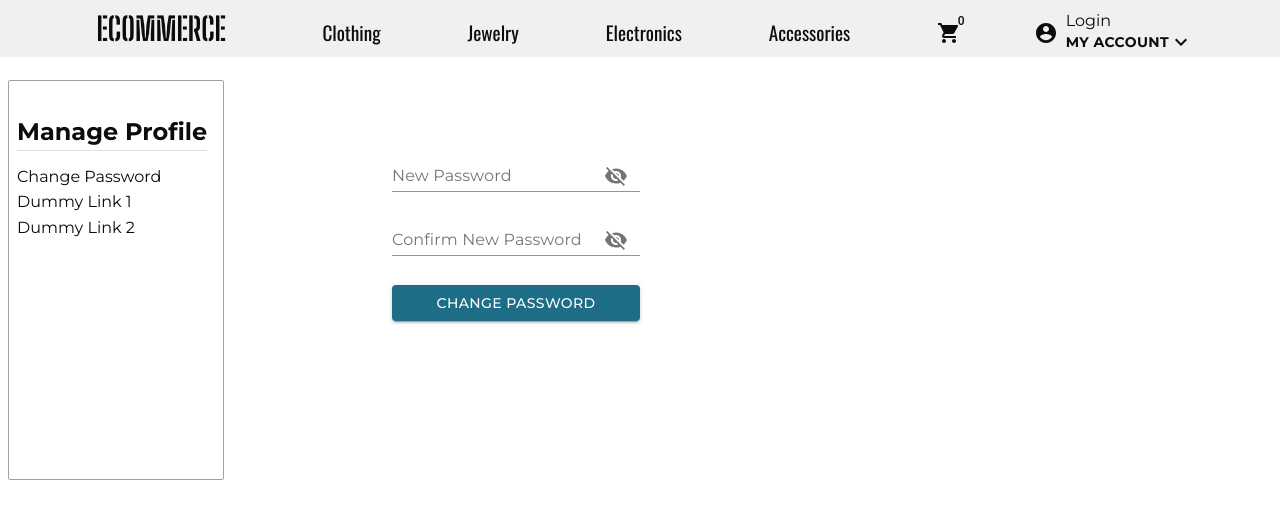
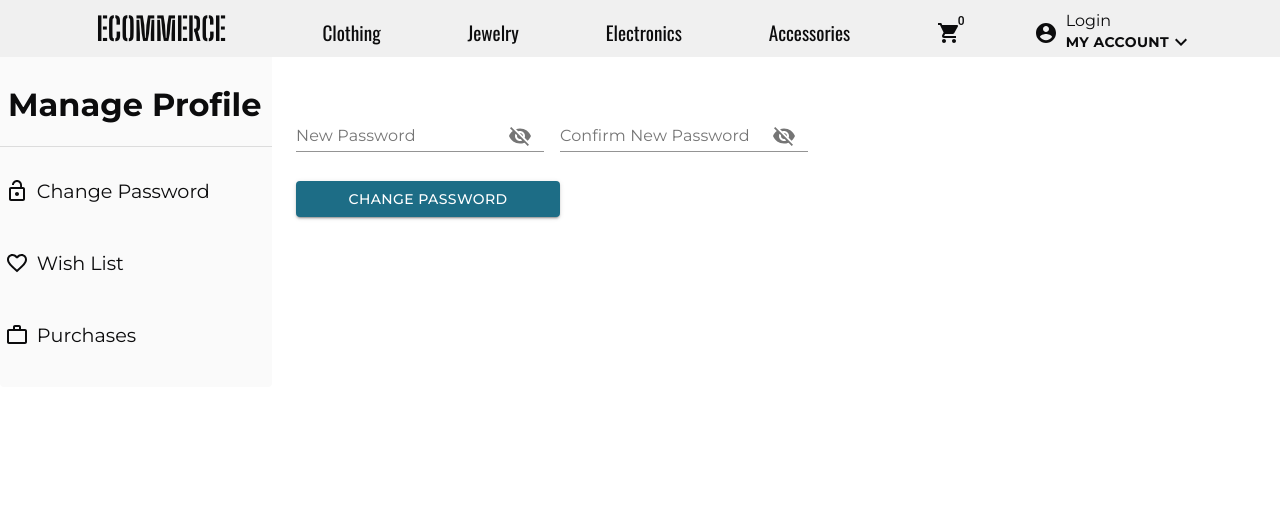
Before and after one commit to kblair40/ecommerce, a React (Create React App) app: page /profile in a window 1280 px wide. Both pictures are taken after a click on the element "Change Password". Shown: the top 518 px of the page. Built offline with nearby package versions, Linux system fonts and the light colour scheme.

Commit message:
Add ComingSoon as placeholder for some ProfileLinks

```diff
--- a/src/components/Auth/ProfileLinks.js
+++ b/src/components/Auth/ProfileLinks.js
@@ -2,48 +2,91 @@ import React, { useState } from "react";
 import makeStyles from "@material-ui/core/styles/makeStyles";
 import Card from "@material-ui/core/Card";
 import Divider from "@material-ui/core/Divider";
+import LockIcon from "@material-ui/icons/Lock";
+import { Link } from "react-router-dom";
+import IconButton from "@material-ui/core/IconButton";
+import FavoriteBorderIcon from "@material-ui/icons/FavoriteBorder";
+import LockOpenIcon from "@material-ui/icons/LockOpen";
+import WorkOutlineIcon from "@material-ui/icons/WorkOutline";
 
 import ChangePasswordForm from "../Forms/ChangePasswordForm";
+import ComingSoon from "../ComingSoon/ComingSoon";
 
-const useStyles = makeStyles({
+const useStyles = makeStyles((theme) => ({
   profileContainer: {
-    width: "50%",
+    width: "100vw",
+    height: "100vh",
     display: "flex",
-    justifyContent: "space-between",
+    // marginTop: "2rem",
   },
-  profileLinksContainer: {},
+  profileLinksContainer: {
+    marginRight: "2rem",
+    minWidth: "14rem",
+    height: "100%",
+  },
   profileCardContainer: {
-    border: "1px solid #a0a1a1",
-    borderRadius: 2,
-    margin: "1rem 0",
-    height: "50vh",
-    minHeight: "8rem",
+    color: "#0c0c0d",
+    // marginLeft: "-1rem",
+    // border: "1px solid #a0a1a1",
+    position: "fixed",
+    top: "3rem",
+    left: 0,
+
+    backgroundColor: "#fafafa",
+    // height: "100%",
+    width: "17rem",
     display: "flex",
     flexDirection: "column",
-    padding: "1rem 1rem 1rem .5rem",
-    "& h2": {
-      color: "#0c0c0d",
-      marginBottom: ".25rem",
-    },
+    padding: "1rem 0",
     "& hr": {
-      marginBottom: "1rem",
+      marginBottom: ".5rem",
     },
   },
+  profileCardHeader: {
+    // already set to Montserrat
+    marginLeft: ".5rem",
+  },
   profileLink: {
-    marginBottom: ".4rem",
-    color: "#0c0c0d",
+    display: "flex",
+    alignItems: "center",
+    transitionDuration: ".3s",
+    padding: ".3rem",
     "&:hover": {
       cursor: "pointer",
-      textDecoration: "underline",
+      background: "#dfdfdf",
     },
   },
-});
+  linkText: {
+    color: "#0c0c0d",
+    marginLeft: ".5rem",
+    fontSize: "1.2rem",
+  },
+  [theme.breakpoints.down("xs")]: {
+    profileContainer: {
+      flexDirection: "column",
+      alignItems: "center",
+      height: "auto",
+    },
+    profileLinksContainer: {
+      marginRight: 0,
+    },
+    profileCardContainer: {
+      position: "static",
+      marginTop: "1.7rem",
+    },
+  },
+}));
 
 const ProfileLinks = () => {
   const classes = useStyles();
   const [componentToRender, setComponentToRender] = useState(null);
 
+  const showComingSoon = () => {
+    setComponentToRender("coming soon");
+  };
+
   const changeRenderedComponent = (e) => {
+    // Hard-coding for now, need to come up with more link ideas
     setComponentToRender("change password");
   };
 
@@ -51,31 +94,32 @@ const ProfileLinks = () => {
     <div className={classes.profileContainer}>
       <div className={classes.profileLinksContainer}>
         <Card elevation={0} className={classes.profileCardContainer}>
-          <h2>Manage Profile</h2>
-          <Divider />
+          <h1 className={classes.profileCardHeader}>Manage Profile</h1>
+          <Divider style={{ width: "100%" }} />
           <div
             className={classes.profileLink}
             onClick={changeRenderedComponent}
           >
-            Change Password
+            <LockOpenIcon />
+            <p className={classes.linkText}>Change Password</p>
           </div>
-          <div
-            className={classes.profileLink}
-            // onClick={changeRenderedComponent}
-          >
-            Dummy Link 1
+          <div className={classes.profileLink} onClick={showComingSoon}>
+            <FavoriteBorderIcon />
+            <p className={classes.linkText}>Wish List</p>
           </div>
-          <div
-            className={classes.profileLink}
-            // onClick={changeRenderedComponent}
-          >
-            Dummy Link 2
+          <div className={classes.profileLink} onClick={showComingSoon}>
+            <WorkOutlineIcon />
+            <p className={classes.linkText}>Purchases</p>
           </div>
         </Card>
       </div>
-      <div className={classes.renderedComponent}>
-        {componentToRender === "change password" && <ChangePasswordForm />}
-      </div>
+      {/* <Divider orientation="vertical" fullWidth /> */}
+      {/* <div className={classes.renderedComponent}> */}
+      {componentToRender === "change password" && <ChangePasswordForm />}
+      {/* </div> */}
+      {/* <div className={classes.renderedComponent}> */}
+      {componentToRender === "coming soon" && <ComingSoon />}
+      {/* </div> */}
     </div>
   );
 };
--- /dev/null
+++ b/src/components/ComingSoon/ComingSoon.js
@@ -0,0 +1,29 @@
+import React from "react";
+import makeStyles from "@material-ui/core/styles/makeStyles";
+
+const useStyles = makeStyles((theme) => ({
+  comingSoonContainer: {
+    display: "flex",
+    justifyContent: "center",
+    marginTop: "5rem",
+    marginLeft: "3rem",
+    textAlign: "center",
+  },
+  [theme.breakpoints.down("xs")]: {
+    comingSoonContainer: {
+      marginLeft: 0,
+      marginTop: "1rem",
+    },
+  },
+}));
+
+const ComingSoon = () => {
+  const classes = useStyles();
+  return (
+    <div className={classes.comingSoonContainer}>
+      <h1>COMING SOON!</h1>
+    </div>
+  );
+};
+
+export default ComingSoon;
--- a/src/components/Forms/ChangePasswordForm.js
+++ b/src/components/Forms/ChangePasswordForm.js
@@ -10,22 +10,25 @@ import { useSelector } from "react-redux";
 
 // import { authActions } from "../../store/authSlice";
 
-const useStyles = makeStyles({
+const useStyles = makeStyles((theme) => ({
   changePasswordFormContainer: {
-    marginTop: "5rem",
+    margin: "5rem 0 0 2rem",
     fontFamily: "Montserrat",
     "& p": {
       color: "#ff4244",
+      maxWidth: "14rem",
+      fontSize: ".8rem",
     },
   },
   changePasswordForm: {
     display: "flex",
-    flexDirection: "column",
+    alignItems: "center",
     minWidth: "15rem",
   },
   changePasswordBtnRoot: {
     background: "#1d6d86",
     color: "white",
+    width: "50%",
     fontFamily: "Montserrat",
     marginTop: ".8rem",
     "&:hover": {
@@ -54,11 +57,25 @@ const useStyles = makeStyles({
   },
   inputRow: {
     marginBottom: "1rem",
+    marginRight: "1rem",
   },
-  // errorText: {
-
-  // }
-});
+  [theme.breakpoints.down("sm")]: {
+    changePasswordForm: {
+      flexDirection: "column",
+    },
+    inputRow: {
+      marginRight: "0",
+    },
+    changePasswordBtnRoot: {
+      width: "100%",
+    },
+  },
+  [theme.breakpoints.down("xs")]: {
+    changePasswordFormContainer: {
+      margin: "1rem 0",
+    },
+  },
+}));
 
 const ChangePasswordForm = () => {
   const classes = useStyles();
@@ -129,8 +146,8 @@ const ChangePasswordForm = () => {
   };
   return (
     <div className={classes.changePasswordFormContainer}>
-      {/* ADD HIDE/SHOW PASSWORD FUNCTIONALITY LATER */}
-      <form className={classes.changePasswordForm} onSubmit={handleSubmit}>
+      <form onSubmit={handleSubmit}>
+        <div className={classes.changePasswordForm}>
           <div className={classes.inputRow}>
             <TextField
               type={showPassword ? "text" : "password"}
@@ -189,10 +206,13 @@ const ChangePasswordForm = () => {
               fullWidth
             />
           </div>
+        </div>
         <Button
           classes={{ root: classes.changePasswordBtnRoot }}
           variant="contained"
           type="submit"
+          fullWidth
+          disableFocusRipple
         >
           Change Password
         </Button>
--- a/src/pages/UserProfile.js
+++ b/src/pages/UserProfile.js
@@ -5,7 +5,7 @@ import ProfileLinks from "../components/Auth/ProfileLinks";
 const useStyles = makeStyles((theme) => ({
   userProfileContainer: {
     display: "flex",
-    marginTop: "3.5rem",
+    marginTop: "1rem",
     fontFamily: "Montserrat",
   },
 }));
```
Lines whose indentation alone changed are shown as unchanged.
